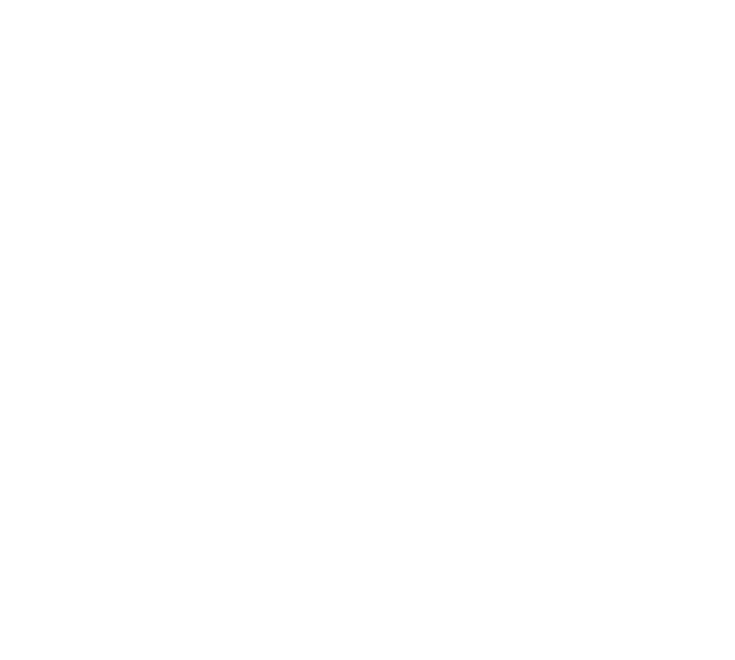
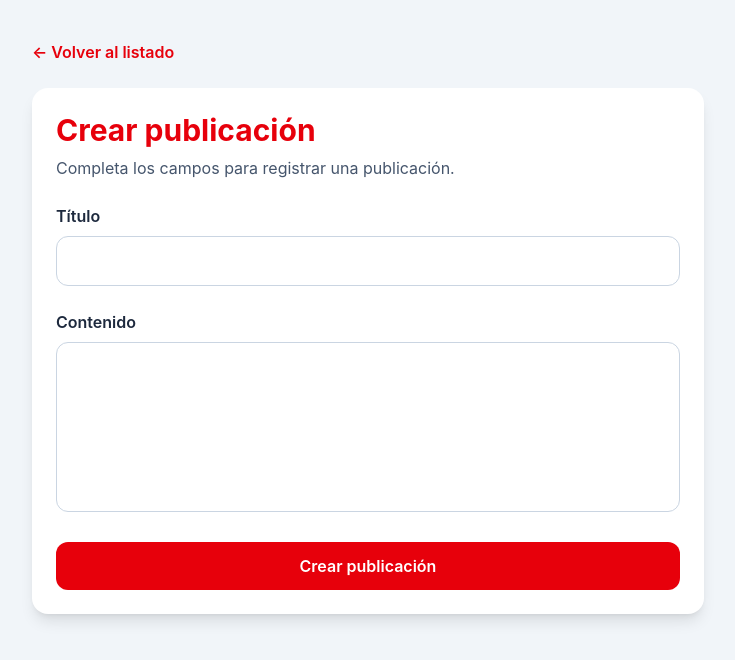
Before and after one commit to antret/poke-explorer, a React (Vite) app: page /posts/nuevo in a window 1280 px wide. Before the commit this address had no page. Shown: the top 660 px of the page, without its empty margins (272-1007 px from the left). Built offline with nearby package versions, Linux system fonts and the light colour scheme.

Commit message:
✨ feat(posts): agregar formulario de publicaciones con validación

```diff
--- a/src/App.jsx
+++ b/src/App.jsx
@@ -1,10 +1,13 @@
 import { Routes, Route } from 'react-router'
+import { Toaster } from 'sonner'
 
 import PokemonListPage from './pages/PokemonListPage'
 import PokemonDetailPage from './pages/PokemonDetailPage'
+import CreatePostPage from './pages/CreatePostPage'
 
 function App() {
   return (
+    <>
       <Routes>
         <Route
           path="/"
@@ -15,7 +18,15 @@
           path="/pokemon/:name"
           element={<PokemonDetailPage />}
         />
+
+        <Route
+          path="/posts/nuevo"
+          element={<CreatePostPage />}
+        />
       </Routes>
+
+      <Toaster richColors position="top-right" />
+    </>
   )
 }
 
--- /dev/null
+++ b/src/api/postApi.js
@@ -0,0 +1,21 @@
+const POSTS_API_URL = 'https://jsonplaceholder.typicode.com/posts'
+
+export async function createPost({ title, body }) {
+  const response = await fetch(POSTS_API_URL, {
+    method: 'POST',
+    headers: {
+      'Content-Type': 'application/json; charset=UTF-8',
+    },
+    body: JSON.stringify({
+      title,
+      body,
+      userId: 1,
+    }),
+  })
+
+  if (!response.ok) {
+    throw new Error('No se pudo crear la publicación')
+  }
+
+  return response.json()
+}
--- /dev/null
+++ b/src/pages/CreatePostPage.jsx
@@ -0,0 +1,130 @@
+import { Link } from 'react-router'
+import { useMutation } from '@tanstack/react-query'
+import { useForm } from 'react-hook-form'
+import { zodResolver } from '@hookform/resolvers/zod'
+import { toast } from 'sonner'
+
+import { createPost } from '../api/postApi'
+import { postSchema } from '../schemas/postSchema'
+
+function CreatePostPage() {
+  const {
+    register,
+    handleSubmit,
+    reset,
+    formState: { errors },
+  } = useForm({
+    resolver: zodResolver(postSchema),
+    defaultValues: {
+      title: '',
+      body: '',
+    },
+  })
+
+  const {
+    mutate,
+    isPending,
+  } = useMutation({
+    mutationFn: createPost,
+    onSuccess: () => {
+      toast.success('Publicación creada correctamente')
+      reset()
+    },
+    onError: (error) => {
+      toast.error(error.message)
+    },
+  })
+
+  const onSubmit = (formData) => {
+    mutate(formData)
+  }
+
+  return (
+    <main className="min-h-screen bg-slate-100 px-4 py-10">
+      <section className="mx-auto max-w-2xl">
+        <Link
+          to="/"
+          className="mb-6 inline-block font-semibold text-red-600 hover:underline"
+        >
+          ← Volver al listado
+        </Link>
+
+        <div className="rounded-2xl bg-white p-6 shadow-lg">
+          <header className="mb-6">
+            <h1 className="text-3xl font-bold text-red-600">
+              Crear publicación
+            </h1>
+
+            <p className="mt-2 text-slate-600">
+              Completa los campos para registrar una publicación.
+            </p>
+          </header>
+
+          <form
+            onSubmit={handleSubmit(onSubmit)}
+            noValidate
+            className="space-y-6"
+          >
+            <div>
+              <label
+                htmlFor="title"
+                className="mb-2 block font-semibold text-slate-800"
+              >
+                Título
+              </label>
+
+              <input
+                id="title"
+                type="text"
+                {...register('title')}
+                aria-invalid={Boolean(errors.title)}
+                className="w-full rounded-xl border border-slate-300 px-4 py-3 text-slate-800 outline-none focus:border-red-500"
+              />
+
+              {errors.title && (
+                <p className="mt-2 text-sm text-red-600">
+                  {errors.title.message}
+                </p>
+              )}
+            </div>
+
+            <div>
+              <label
+                htmlFor="body"
+                className="mb-2 block font-semibold text-slate-800"
+              >
+                Contenido
+              </label>
+
+              <textarea
+                id="body"
+                rows="6"
+                {...register('body')}
+                aria-invalid={Boolean(errors.body)}
+                className="w-full resize-none rounded-xl border border-slate-300 px-4 py-3 text-slate-800 outline-none focus:border-red-500"
+              />
+
+              {errors.body && (
+                <p className="mt-2 text-sm text-red-600">
+                  {errors.body.message}
+                </p>
+              )}
+            </div>
+
+            <button
+              type="submit"
+              disabled={isPending}
+              className="w-full rounded-xl bg-red-600 px-4 py-3 font-semibold text-white disabled:cursor-not-allowed disabled:bg-slate-300"
+            >
+              {isPending
+                ? 'Creando publicación...'
+                : 'Crear publicación'}
+            </button>
+          </form>
+        </div>
+      </section>
+    </main>
+  )
+}
+
+export default CreatePostPage
--- a/src/pages/PokemonListPage.jsx
+++ b/src/pages/PokemonListPage.jsx
@@ -57,6 +57,13 @@
           <p className="mt-2 text-slate-600">
             Explora los Pokémon disponibles en PokeAPI
           </p>
+
+          <Link
+            to="/posts/nuevo"
+            className="mt-4 inline-block rounded-lg bg-red-600 px-4 py-2 font-semibold text-white"
+          >
+            Crear publicación
+          </Link>
         </header>
 
         <div className="mx-auto mb-8 max-w-md">
--- /dev/null
+++ b/src/schemas/postSchema.js
@@ -0,0 +1,13 @@
+import { z } from 'zod'
+
+export const postSchema = z.object({
+  title: z
+    .string()
+    .trim()
+    .min(3, 'El título debe tener al menos 3 caracteres'),
+
+  body: z
+    .string()
+    .trim()
+    .min(10, 'El contenido debe tener al menos 10 caracteres'),
+})
```
Lines whose indentation alone changed are shown as unchanged.
